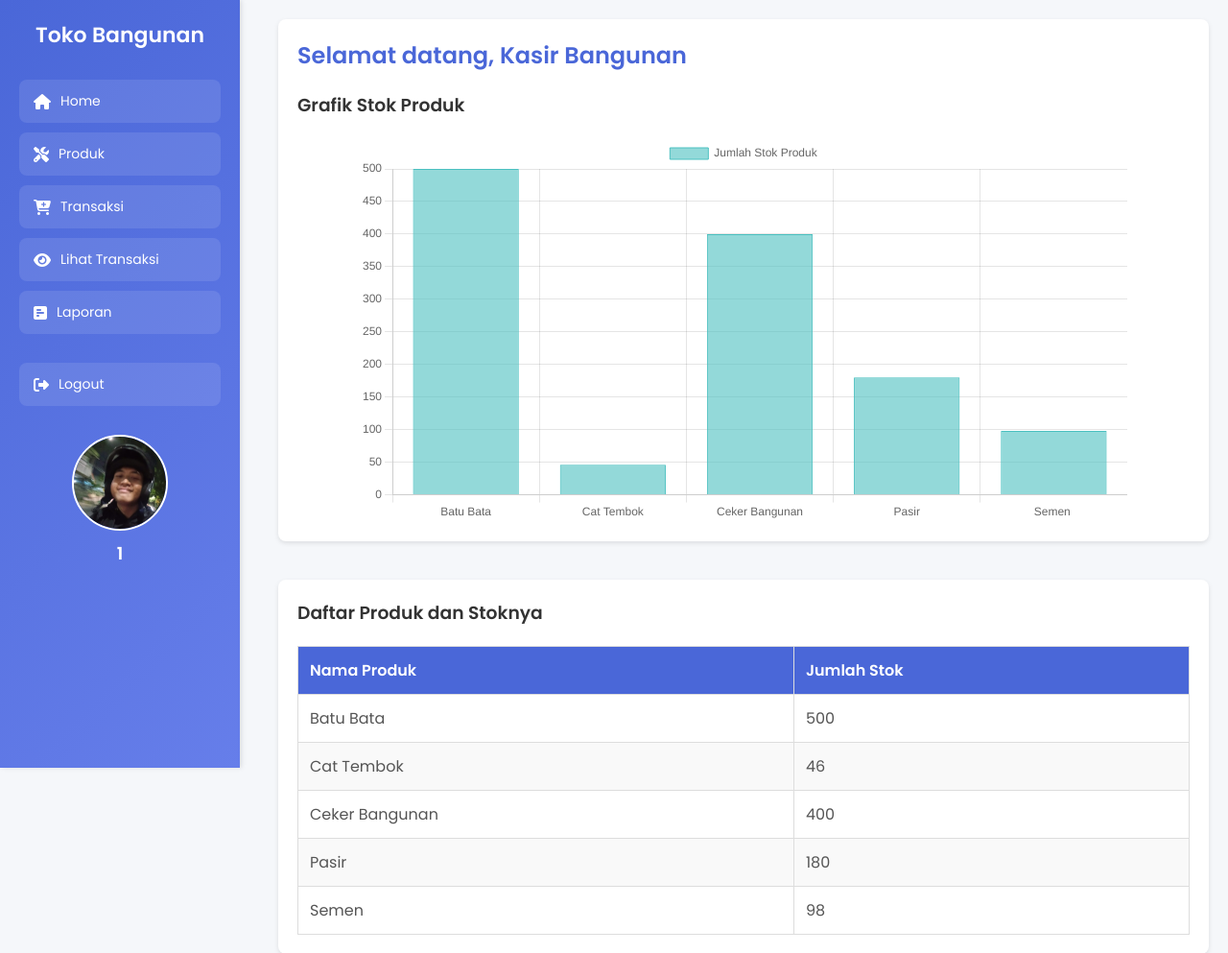
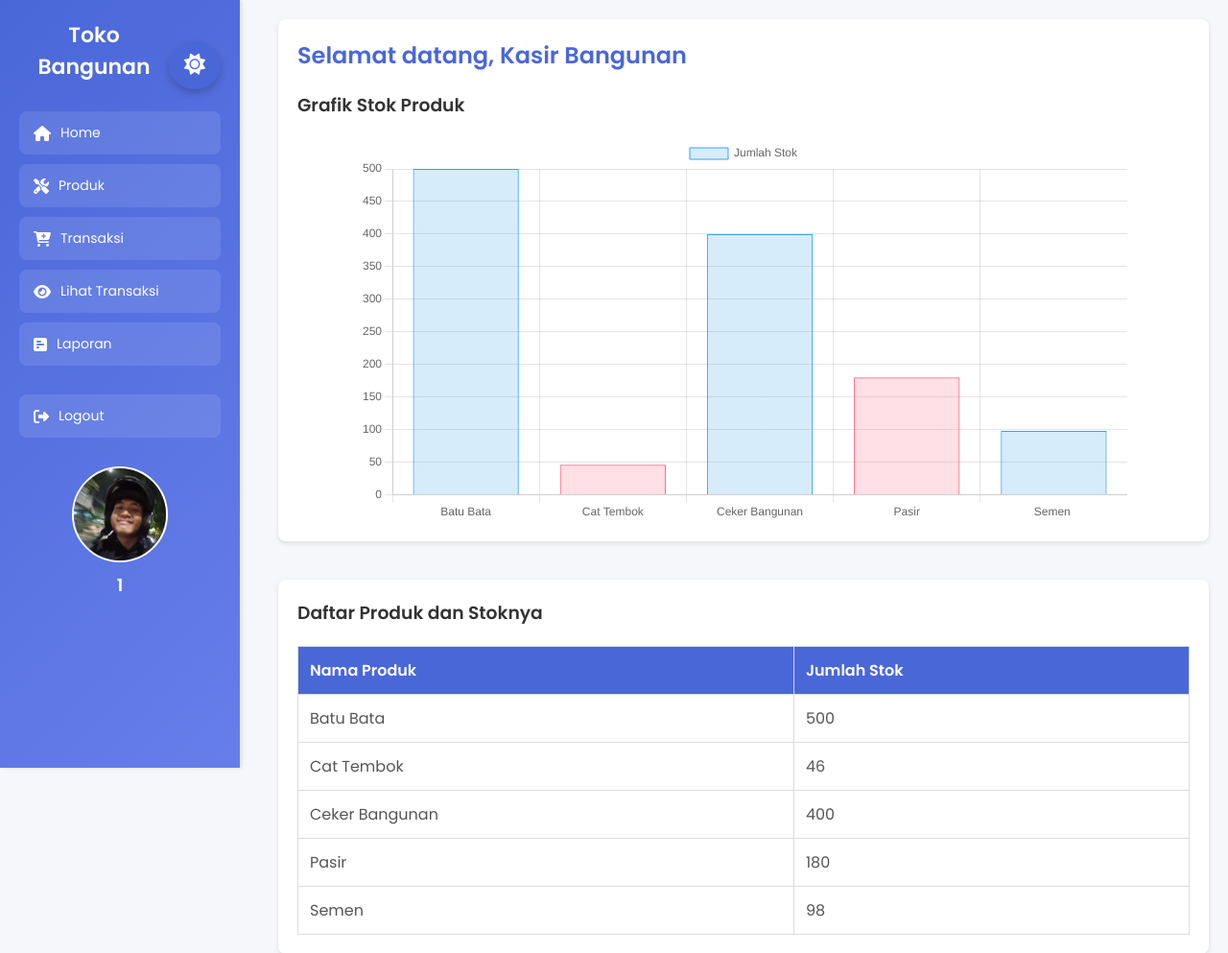
Before and after one commit to MochArisRofii/TokoBangunan, a PHP site: page / in a window 1280 px wide. Shown: the top 993 px of the page at 96% size. Run offline with PHP 8.4, Linux system fonts and the light colour scheme; a user stored in the database is signed in; data comes from the database, SQL or seed files in the repository.

Commit message:
Update DarkMode Index

```diff
--- a/index.php
+++ b/index.php
@@ -50,7 +50,7 @@ if ($resultProduk) {
     <meta name="viewport" content="width=device-width, initial-scale=1.0">
     <title>Selamat Datang di Toko Bangunan</title>
     <link rel="stylesheet" href="fontawesome-free-6.7.2-web/css/all.min.css">
-    <script src="https://cdn.jsdelivr.net/npm/chart.js"></script> <!-- Tambahkan Chart.js CDN -->
+    <script src="https://cdn.jsdelivr.net/npm/chart.js"></script>
     <link href="https://fonts.googleapis.com/css2?family=Poppins:wght@300;400;600&display=swap" rel="stylesheet">
     <style>
         /* Reset dasar */
@@ -64,6 +64,58 @@ if ($resultProduk) {
             font-family: 'Poppins', Arial, sans-serif;
             background-color: #f5f7fa;
             color: #333;
+            transition: background-color 0.3s, color 0.3s;
+        }
+
+        body.dark-mode {
+            background-color: #1a202c;
+            color: #e2e8f0;
+        }
+
+        .navbar.dark-mode {
+            background: linear-gradient(135deg, #2d3748, #4a5568);
+        }
+
+        .dark-mode .section {
+            background-color: #2d3748;
+            color: #e2e8f0;
+        }
+
+        .dark-mode .section h2,
+        .dark-mode .section h3,
+        .dark-mode table td {
+            color: #e2e8f0;
+        }
+
+        .dark-mode table th {
+            background-color: rgb(31, 31, 31);
+            color: #e2e8f0;
+        }
+
+        .toggle-button {
+            padding: 12px 16px;
+            background-color: #4a67d8;
+            color: #fff;
+            border: none;
+            border-radius: 50%;
+            cursor: pointer;
+            transition: background-color 0.3s ease, transform 0.3s ease;
+            font-size: 22px;
+            box-shadow: 0 4px 8px rgba(0, 0, 0, 0.2);
+            margin-left: auto;
+        }
+
+        .toggle-button:hover {
+            background-color: #5a80f0;
+            transform: scale(1.1);
+        }
+
+        .toggle-button i {
+            transition: transform 0.3s ease;
+        }
+
+        .toggle-button.dark-mode i {
+            transform: rotate(180deg);
         }
 
         /* Navbar Vertikal */
@@ -148,7 +200,6 @@ if ($resultProduk) {
             max-width: 800px;
         }
 
-        /* Tabel */
         table {
             width: 100%;
             margin-top: 20px;
@@ -168,19 +219,10 @@ if ($resultProduk) {
             font-weight: bold;
         }
 
-        table tr:nth-child(even) {
-            background-color: #f9f9f9;
-        }
-
-        table tr:hover {
-            background-color: #eef1f9;
-        }
-
         table td {
             color: #555;
         }
 
-        /* Tombol Logout */
         .logout-button {
             margin-top: 20px;
             display: inline-block;
@@ -197,44 +239,32 @@ if ($resultProduk) {
             background-color: #c53030;
         }
 
-        /* Tambahkan gaya ini ke kontainer induk */
         .container {
             display: flex;
             flex-direction: column;
-            /* Untuk tata letak vertikal */
             align-items: center;
-            /* Meratakan ke tengah horizontal */
             justify-content: flex-start;
-            /* Mulai dari atas */
             height: 100%;
-            /* Pastikan menggunakan seluruh tinggi kontainer */
             padding-top: 20px;
-            /* Jarak dari atas */
         }
 
-        /* Gaya untuk tata letak user-info */
         .user-info {
             display: flex;
             flex-direction: column;
             align-items: center;
-            /* Meratakan elemen ke tengah */
             text-align: center;
             margin-top: 20px;
         }
 
-        /* Gaya untuk foto pengguna */
         .user-photo {
             width: 100px;
-            /* Foto lebih besar */
             height: 100px;
             border-radius: 50%;
             margin-bottom: 10px;
             object-fit: cover;
             border: 2px solid #fff;
-            /* Bingkai putih */
         }
 
-        /* Gaya untuk username */
         .username {
             color: #fff;
             font-size: 18px;
@@ -246,7 +276,13 @@ if ($resultProduk) {
 <body>
     <!-- Navbar -->
     <div class="navbar container">
-        <h1>Toko Bangunan</h1>
+        <div style="display: flex; align-items: center; justify-content: space-between; width: 100%;">
+            <h1>Toko Bangunan</h1>
+            <!-- Tombol Dark Mode -->
+            <button class="toggle-button" onclick="toggleDarkMode()">
+                <i id="mode-icon" class="fa-solid fa-sun"></i>
+            </button>
+        </div>
         <a href="index.php"><i class="fa-solid fa-house"></i> Home</a>
         <a href="produk.php"><i class="fa-solid fa-screwdriver-wrench"></i> Produk</a>
         <a href="transaksi.php"><i class="fa-solid fa-cart-plus"></i> Transaksi</a>
@@ -258,7 +294,6 @@ if ($resultProduk) {
             <span class="username"><?php echo htmlspecialchars($NamaUsers); ?></span>
         </div>
     </div>
-
 
     <!-- Konten utama -->
     <div class="main-content">
@@ -293,36 +328,72 @@ if ($resultProduk) {
         </div>
     </div>
 
-    <!-- Script untuk membuat grafik dengan Chart.js -->
     <script>
-        // Data dari PHP
-        const produk = <?php echo json_encode($produk); ?>; // Nama Produk
-        const stok = <?php echo json_encode($stok); ?>;     // Jumlah Stok
+        const produk = <?php echo json_encode($produk); ?>;
+        const stok = <?php echo json_encode($stok); ?>;
 
-        // Konfigurasi Chart.js
         const ctx = document.getElementById('produkChart').getContext('2d');
-        const produkChart = new Chart(ctx, {
-            type: 'bar', // Tipe grafik batang (bar)
+        const chart = new Chart(ctx, {
+            type: 'bar',
             data: {
-                labels: produk, // Nama produk sebagai label
+                labels: produk,
                 datasets: [{
-                    label: 'Jumlah Stok Produk',
-                    data: stok, // Jumlah stok produk
-                    backgroundColor: 'rgba(75, 192, 192, 0.6)', // Warna latar belakang batang
-                    borderColor: 'rgba(75, 192, 192, 1)', // Warna batas batang
+                    label: 'Jumlah Stok',
+                    data: stok,
+                    backgroundColor: [
+                        'rgba(54, 162, 235, 0.2)',
+                        'rgba(255, 99, 132, 0.2)'
+                    ],
+                    borderColor: [
+                        'rgba(54, 162, 235, 1)',
+                        'rgba(255, 99, 132, 1)'
+                    ],
                     borderWidth: 1
                 }]
             },
             options: {
-                responsive: true,
                 scales: {
                     y: {
-                        beginAtZero: true // Mulai dari 0 di sumbu Y
+                        beginAtZero: true
                     }
                 }
             }
         });
     </script>
+
+    <script>
+        function loadDarkModePreference() {
+            const isDarkMode = localStorage.getItem('darkMode') === 'true';
+            if (isDarkMode) {
+                document.body.classList.add('dark-mode');
+                document.querySelector('.navbar').classList.add('dark-mode');
+                document.getElementById('mode-icon').classList.remove('fa-sun');
+                document.getElementById('mode-icon').classList.add('fa-moon');
+            }
+        }
+
+        function toggleDarkMode() {
+            const body = document.body;
+            const navbar = document.querySelector('.navbar');
+            const icon = document.getElementById('mode-icon');
+            const isDarkMode = body.classList.toggle('dark-mode');
+            navbar.classList.toggle('dark-mode');
+
+            // Ubah ikon sesuai mode
+            if (isDarkMode) {
+                icon.classList.remove('fa-sun');
+                icon.classList.add('fa-moon');
+            } else {
+                icon.classList.remove('fa-moon');
+                icon.classList.add('fa-sun');
+            }
+
+            // Simpan preferensi mode ke localStorage
+            localStorage.setItem('darkMode', isDarkMode);
+        }
+
+        loadDarkModePreference();  // Load preferensi saat halaman dimuat
+    </script>
 </body>
 
 </html>
```
